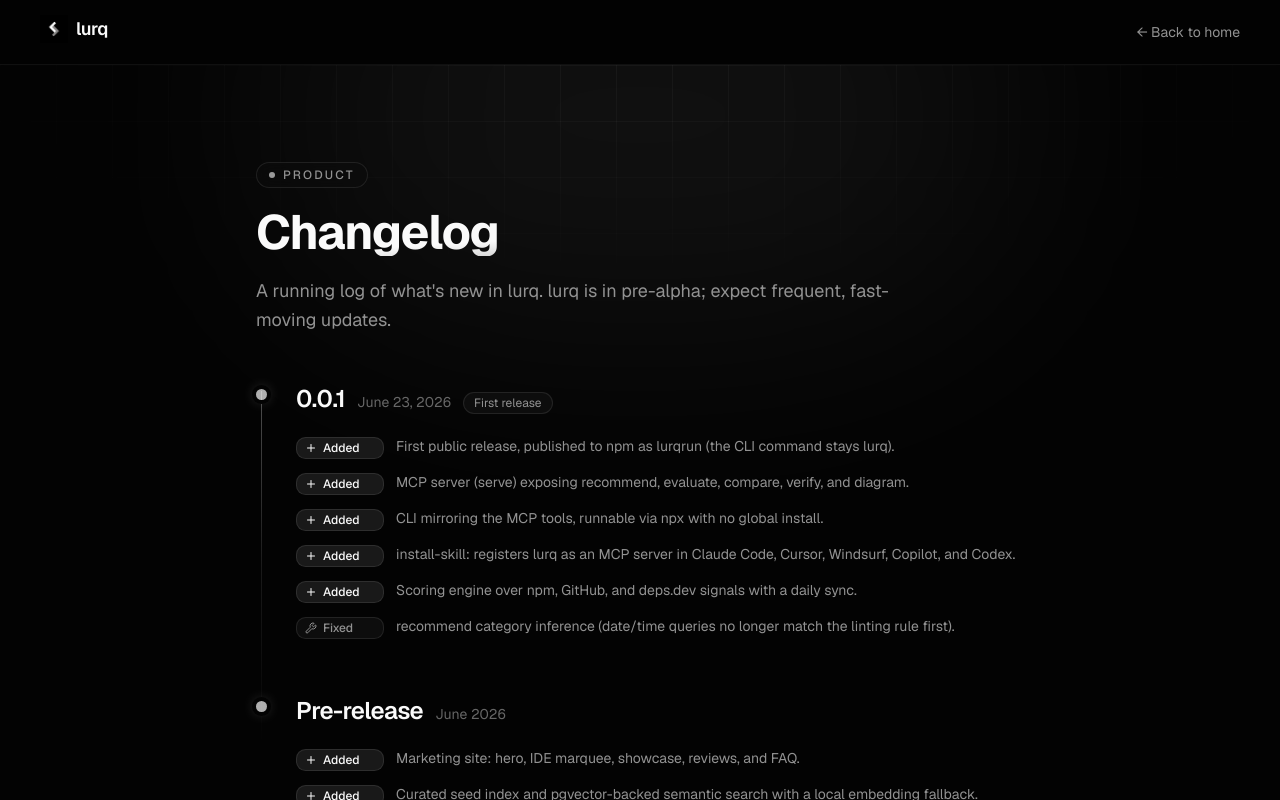
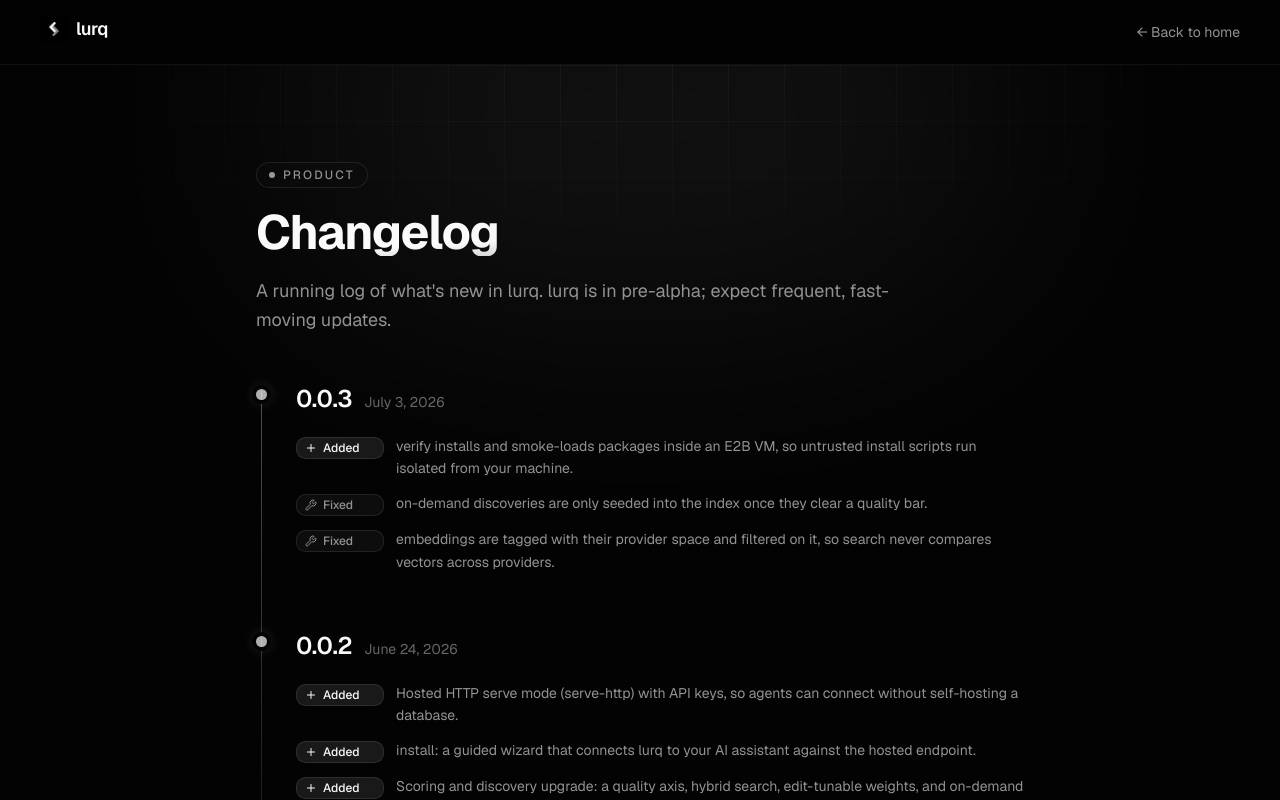
Before and after one commit to jadenryu/lurq, a Next.js app in the folder apps/web/: page /changelog in a window 1280 px wide. Shown: the top 800 px of the page. Built offline with nearby package versions, Linux system fonts and the light colour scheme; no server answers.

Commit message:
docs(web): add 0.0.2 and 0.0.3 changelog entries

```diff
--- a/apps/web/src/content/changelog.ts
+++ b/apps/web/src/content/changelog.ts
@@ -13,6 +13,30 @@
 }
 
 export const entries: Entry[] = [
+  {
+    version: "0.0.3",
+    date: "July 3, 2026",
+    summary:
+      "verify now runs in a throwaway VM, discovery got a quality bar, and search stopped mixing embeddings across providers.",
+    changes: [
+      { tag: "Added", text: "verify installs and smoke-loads packages inside an E2B VM, so untrusted install scripts run isolated from your machine." },
+      { tag: "Fixed", text: "on-demand discoveries are only seeded into the index once they clear a quality bar." },
+      { tag: "Fixed", text: "embeddings are tagged with their provider space and filtered on it, so search never compares vectors across providers." },
+    ],
+  },
+  {
+    version: "0.0.2",
+    date: "June 24, 2026",
+    summary:
+      "Hosted mode landed: a one-command install wizard, API keys, and a smarter scoring/discovery engine.",
+    changes: [
+      { tag: "Added", text: "Hosted HTTP serve mode (serve-http) with API keys, so agents can connect without self-hosting a database." },
+      { tag: "Added", text: "install: a guided wizard that connects lurq to your AI assistant against the hosted endpoint." },
+      { tag: "Added", text: "Scoring and discovery upgrade: a quality axis, hybrid search, edit-tunable weights, and on-demand package discovery." },
+      { tag: "Fixed", text: "Per-key rate limiter no longer crashes on IPv6 clients (ERR_ERL_KEY_GEN_IPV6)." },
+      { tag: "Fixed", text: "serve-http boots cleanly when the pgvector extension already exists." },
+    ],
+  },
   {
     version: "0.0.1",
     date: "June 23, 2026",
```
